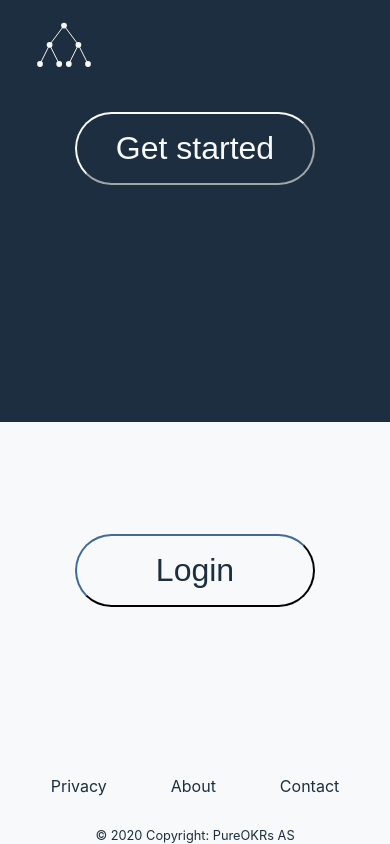
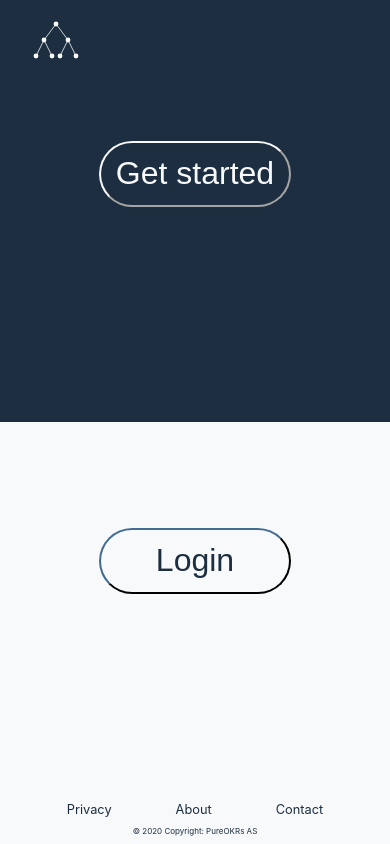
Before and after one commit to nilseng/pureokrs2, a React (Create React App) app: page / in a window 390 px wide. Built offline with nearby package versions, Linux system fonts and the light colour scheme.

Commit message:
moving some style inline to be able to use innerheight on mobile

```diff
--- a/src/components/AnimatedLogo.js
+++ b/src/components/AnimatedLogo.js
@@ -5,8 +5,8 @@ const AnimatedLogo = () => {
     <svg
       style={{
         position: "absolute",
-        height: "6rem",
-        width: "6rem",
+        height: "5rem",
+        width: "5rem",
         margin: "1rem"
       }}
       xmlns="http://www.w3.org/2000/svg"
--- a/src/components/GetStarted.js
+++ b/src/components/GetStarted.js
@@ -1,24 +1,43 @@
-import React from "react";
+import React, { useEffect, useState } from "react";
 
 import "../styles/GetStarted.css";
 import "../styles/common/buttonLight.css";
 import "../styles/common/buttonLinkLight.css";
 import AnimatedLogo from "./AnimatedLogo";
 
+const useWindowHeight = () => {
+  const [height, setHeight] = useState(0);
+  useEffect(() => {
+    function updateHeight() {
+      setHeight(window.innerHeight);
+    }
+    updateHeight();
+    window.addEventListener("resize", updateHeight);
+    return () => window.removeEventListener("resize", updateHeight);
+  });
+  return height;
+};
+
 const GetStarted = () => {
+  const height = useWindowHeight();
   return (
     <>
       <AnimatedLogo />
       <div className="container">
-        <div className="formContainer">
+        <div style={{ paddingTop: height / 6 }}>
           <label>
             Get started by entering your first objective. <br /> What would you
             like to accomplish?
           </label>
           <br />
-          <input placeholder="Enter Objective" />
+          <input
+            style={{ marginTop: height / 10 }}
+            placeholder="Enter Objective"
+          />
           <br />
-          <button className="buttonLight continueButton">Continue</button>
+          <button className="buttonLight" style={{ marginTop: "1rem" }}>
+            Continue
+          </button>
           <br />
           <button className="buttonLink">Skip</button>
         </div>
--- a/src/components/Welcome.js
+++ b/src/components/Welcome.js
@@ -13,10 +13,10 @@ const useWindowHeight = () => {
     function updateHeight() {
       setHeight(window.innerHeight);
     }
+    updateHeight();
     window.addEventListener("resize", updateHeight);
-    updateHeight();
     return () => window.removeEventListener("resize", updateHeight);
-  }, []);
+  });
   return height;
 };
 
@@ -27,12 +27,16 @@ const Welcome = () => {
       <AnimatedLogo />
       <div className="topBox" style={{ minHeight: height / 2 }}>
         <Link style={{ outline: "none" }} to="/getstarted">
-          <button className="buttonLight getStartedButton">Get started</button>
+          <button className="buttonLight" style={{ marginTop: height / 6 }}>
+            Get started
+          </button>
         </Link>
       </div>
       <div className="bottomBox" style={{ minHeight: height / 2 }}>
-        <button className="buttonDark loginButton">Login</button>
-        <Footer />
+        <button className="buttonDark" style={{ marginTop: height / 8 }}>
+          Login
+        </button>
+        <Footer style={{ marginTop: height / 6 }} />
       </div>
     </header>
   );
--- a/src/styles/Footer.css
+++ b/src/styles/Footer.css
@@ -1,6 +1,7 @@
 .resources {
+  position: absolute;
   width: 100vw;
-  bottom: 0;
+  bottom: 0.5rem;
   text-align: center;
 }
 
@@ -8,6 +9,7 @@
   color: #1c2e3f;
   text-decoration: none;
   margin: 2rem;
+  font-size: 0.8rem;
 }
 
 .resourceLink:hover {
@@ -16,7 +18,7 @@
 
 .copyRight {
   color: #1c2e3f;
-  font-size: 0.8rem;
-  margin-top: 2rem;
+  font-size: 0.5rem;
+  margin-top: 0.5rem;
   margin-bottom: 0;
 }
--- a/src/styles/GetStarted.css
+++ b/src/styles/GetStarted.css
@@ -4,10 +4,6 @@
   min-height: 100vh;
   text-align: center;
   font-size: 2rem;
-}
-
-.formContainer {
-  padding-top: 10rem;
 }
 
 label {
@@ -18,7 +14,6 @@ input {
   background-color: #f8f9fa;
   border: none;
   padding: 1rem;
-  margin-top: 4rem;
   border-radius: 8px;
   width: 40rem;
   max-width: 90vw;
@@ -26,7 +21,3 @@ input {
   font-weight: 200;
   outline: none;
 }
-
-.continueButton {
-  margin-top: 3rem;
-}
--- a/src/styles/Welcome.css
+++ b/src/styles/Welcome.css
@@ -1,22 +1,9 @@
 .topBox {
   background-color: #1c2e3f;
-  min-height: 50vh;
-  top: 0;
   text-align: center;
 }
 
 .bottomBox {
   background-color: #f8f9fa;
-  min-height: 50vh;
   text-align: center;
 }
-
-.loginButton {
-  margin-top: 7rem;
-  margin-bottom: 20vh;
-}
-
-.getStartedButton {
-  margin-top: 7rem;
-  outline: none;
-}
--- a/src/styles/common/buttonDark.css
+++ b/src/styles/common/buttonDark.css
@@ -1,7 +1,7 @@
 .buttonDark {
   background-color: #f8f9fa;
-  width: 15rem;
-  padding: 1rem;
+  width: 12rem;
+  padding: 0.8rem;
   background-color: #f8f9fa00;
   color: #1c2e3f;
   border-color: #1c2e3f;
--- a/src/styles/common/buttonLight.css
+++ b/src/styles/common/buttonLight.css
@@ -1,6 +1,6 @@
 .buttonLight {
-  width: 15rem;
-  padding: 1rem;
+  width: 12rem;
+  padding: 0.8rem;
   background-color: #1c2e3f00;
   color: #f8f9fa;
   border-color: #f8f9fa;
```
